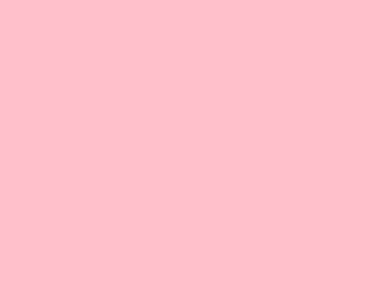
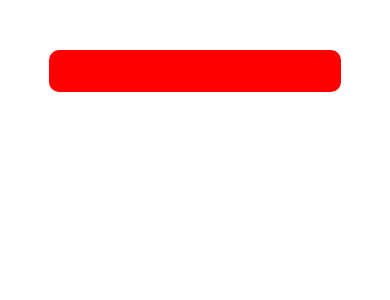
Before and after one commit to emreguven72/Travel-Buddy-Frontend, a React Native app: screen / in a window 390 px wide. Shown: the top 300 px of the page. Built offline with nearby package versions, Linux system fonts and the light colour scheme.

Commit message:
Getting input from TextInput using useState

```diff
--- a/App.js
+++ b/App.js
@@ -1,8 +1,23 @@
-import React, { useState, useEffect } from 'react';
-import SignInPage from './pages/SignInPage';
+import React from "react";
+import { View, Text, SafeAreaView, StyleSheet, StatusBar } from "react-native";
+import SignInPage from "./pages/SignInPage";
+import TextInputArea from "./components/TextInputArea";
 
-export default function App() {
-  return(
-    <SignInPage />
+const App = () => {
+  return (
+    <SafeAreaView style={style.container}>
+      <SignInPage />
+
+
+      <StatusBar backgroundColor="white" barStyle="dark-content" />
+    </SafeAreaView>
   );
 }
+export default App;
+
+const style = StyleSheet.create({
+  container: {
+    flex: 1,
+    flexDirection: 'column'
+  }
+})
--- /dev/null
+++ b/components/TextInputArea.js
@@ -0,0 +1,22 @@
+import React from "react";
+import { View, TextInput, StyleSheet, Text } from "react-native";
+
+const TextInputArea = ({ value, onChangeText }) => {
+  return (
+    <TextInput
+      style={style.textInputArea}
+      value={value}
+      onChangeText={onChangeText}
+    />
+  );
+}
+
+export default TextInputArea;
+
+const style = StyleSheet.create({
+  textInputArea: {
+    backgroundColor: "red",
+    flex: 1,
+    borderRadius: 10
+  },
+});
--- a/pages/SignInPage.js
+++ b/pages/SignInPage.js
@@ -1,14 +1,22 @@
 import React, { useState, useEffect } from "react";
-import { Text, SafeAreaView, TextInput } from "react-native";
-import styles from '../styles/SignInPageStyle';
+import { Text, SafeAreaView, TextInput, StatusBar, View } from "react-native";
+import styles from "../styles/SignInPageStyle";
+import TextInputArea from "../components/TextInputArea";
 
-export default function SignInPage() {
-  const [email, setEmail] = useState("");
-  const [password, setPassword] = useState("");
+const SignInPage = () => {
+    const [text, setText] = useState('');
 
   return (
-    <SafeAreaView style={styles.pink.container}>
-
-    </SafeAreaView>
+    <View style={styles.light.container}>
+      <View style={styles.base.inputArea} >
+        <TextInputArea
+            value={text}
+            onChangeText={setText}
+        />
+      </View>
+      <Text>{text}</Text>
+    </View>
   );
 }
+
+export default SignInPage;
--- a/styles/SignInPageStyle.js
+++ b/styles/SignInPageStyle.js
@@ -3,27 +3,38 @@ import { StyleSheet } from "react-native";
 const baseStyle = StyleSheet.create({
     container: {
         flex: 1,
-
     },
-
     inputArea: {
-
+        marginLeft: 'auto',
+        marginRight: 'auto',
+        height: '5%',
+        width: '75%',
+        marginTop: 50
     }
 })
 
 export default {
-    pink: StyleSheet.create({
+    base: StyleSheet.create({
+        ...baseStyle
+    }),
+    dark: StyleSheet.create({
         ...baseStyle,
         container: {
             ...baseStyle.container,
-            backgroundColor: 'pink'
+            backgroundColor: 'black'
+        },
+        text: {
+            color: 'white'
         }
     }),
-    yellow: StyleSheet.create({
+    light: StyleSheet.create({
         ...baseStyle,
         container: {
             ...baseStyle.container,
-            backgroundColor: 'yellow'
+            backgroundColor: 'white'
+        },
+        text: {
+            color: 'black'
         }
     })
 }
```
Also changed, not shown: components/InputArea.js (deleted).
